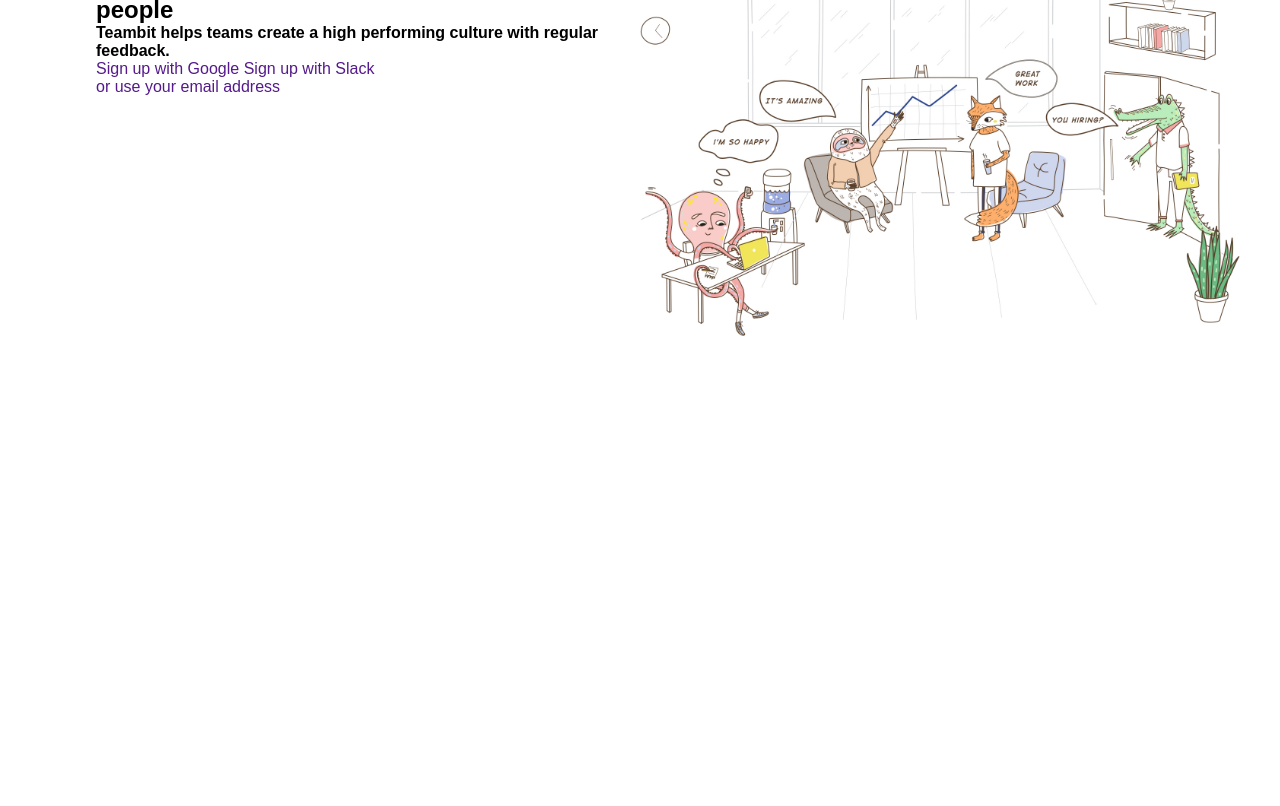
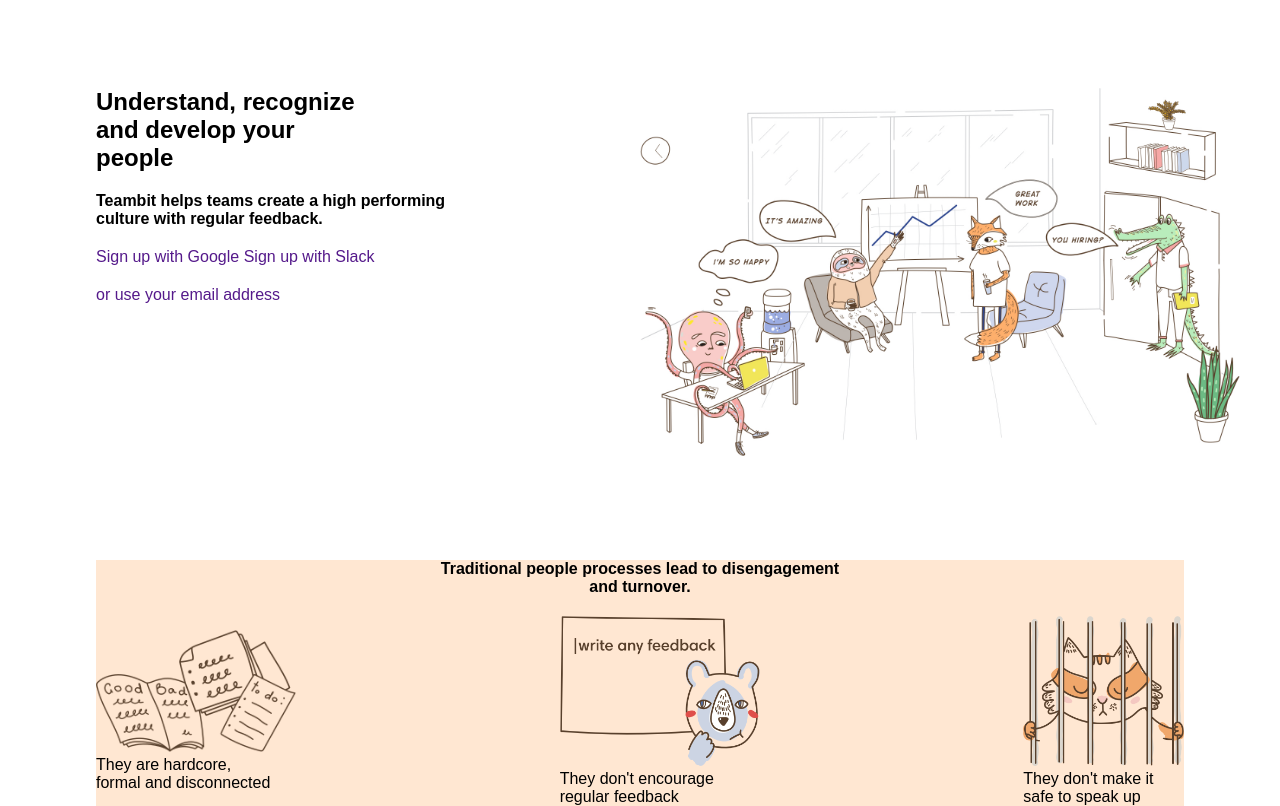
Before and after one commit to micheleprovolo/sass-teambit, a plain HTML site: page public/index.html in a window 1280 px wide. Shown: the part 62-868 px from the top of the page. Before the commit the page ends 800 px from the top, so only its background shows below. Drawn offline with Linux system fonts and the light colour scheme.

Commit message:
second section impostata

```diff
--- a/public/index.html
+++ b/public/index.html
@@ -33,8 +33,9 @@
 
         <section class="first-section">
             <div class="sec-left">
-                <h2>Understand, recognize and develop your people</h2>
-                <h4>Teambit helps teams create a high performing culture with regular feedback.</h4>
+
+                <h2>Understand, recognize <br> and develop your <br> people</h2>
+                <h4>Teambit helps teams create a high performing <br> culture with regular feedback.</h4>
                 <div>
                     <a href="">Sign up with Google</a>
                     <a href="">Sign up with Slack</a>
@@ -46,6 +47,26 @@
                 <img src="img\illustration-main.jpg" alt="">
             </div>
         </section>
+
+        <section class="second-section">
+            <h4>Traditional people processes lead to disengagement <br> and turnover.</h4>
+            <div class="container">
+                <div>
+                    <img src="img/hardcore.png" alt="">
+                    <p>They are hardcore,<br> formal and disconnected</p>
+                </div>
+
+                <div>
+                    <img src="img/nofeedback.png" alt="">
+                    <p>They don't encourage <br> regular feedback</p>
+                </div>
+
+                <div>
+                    <img src="img/notsafe.png" alt="">
+                    <p>They don't make it <br> safe to speak up</p>
+                </div>
+            </div>
+        </section>
     </main>
 
     <script src='js/main.js'></script>
--- a/src/scss/_header.scss
+++ b/src/scss/_header.scss
@@ -1,5 +1,6 @@
 nav {
     @include flex;
+    margin-top: 20px;
 }
 
 .nav-left {
--- a/src/scss/_main.scss
+++ b/src/scss/_main.scss
@@ -5,12 +5,16 @@
 
 .first-section {
     display: flex;
+    margin-top: 100px;
 }
 
 .sec-left {
     width: 50%;
-    @include flex-vertical;
     height: 100%;
+
+    h2, h4, div {
+        margin-bottom: 20px;
+    }
 }
 
 .sec-right {
@@ -22,3 +26,23 @@
         max-height: 500px;
     }
 }
+
+
+.second-section {
+    margin-top: 100px;
+    background-color: $main-bg;
+
+    h4 {
+        text-align: center;
+    }
+}
+
+.container {
+    @include flex;
+    margin-top: 20px;
+
+    img {
+        max-width: 200px;
+        max-height: 150px;
+    }
+}
--- a/src/scss/variables.scss
+++ b/src/scss/variables.scss
@@ -0,0 +1 @@
+$main-bg: #FFE7D2;
```
Also changed, not shown: src/html/index.html (+23 -2 lines), public/css/style.css, public/img/hardcore.png (added), public/img/nofeedback.png (added), public/img/notsafe.png (added).
